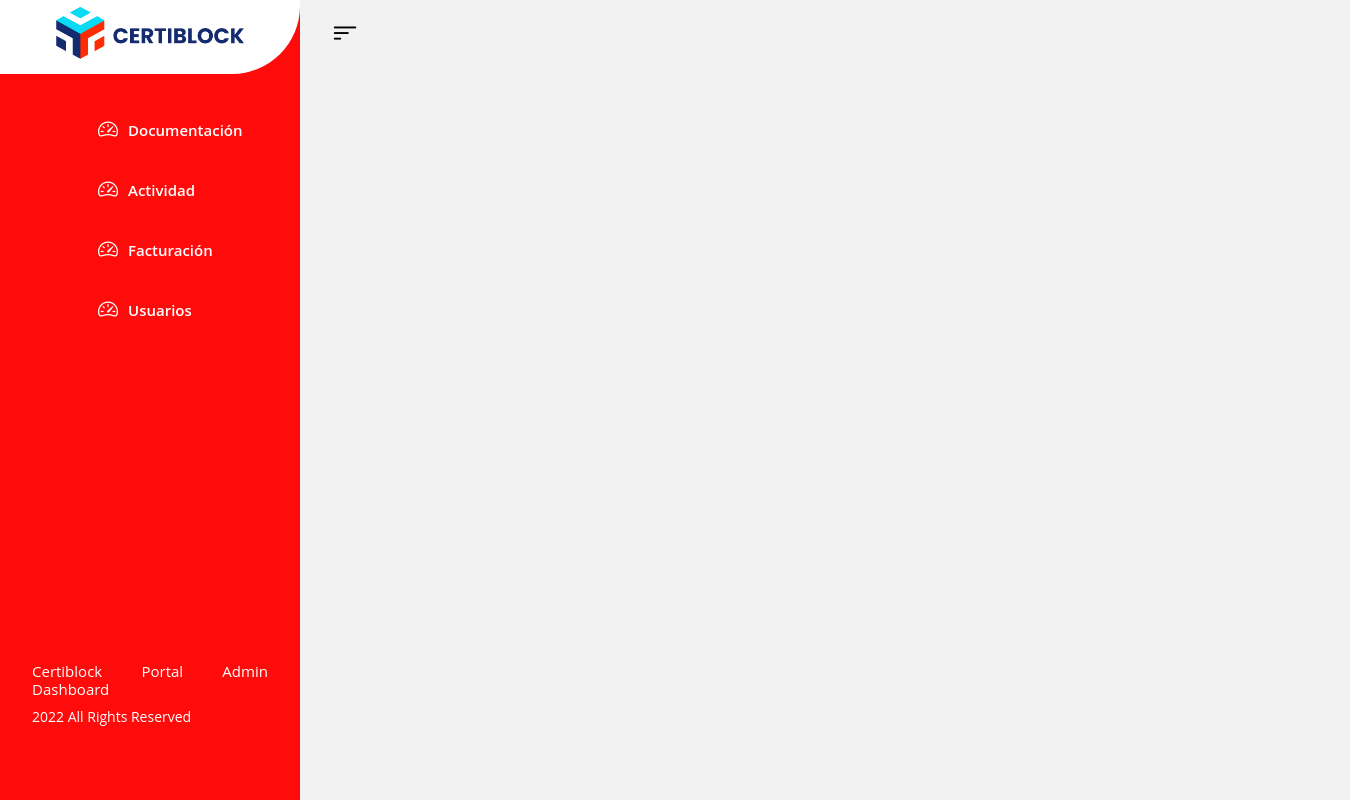
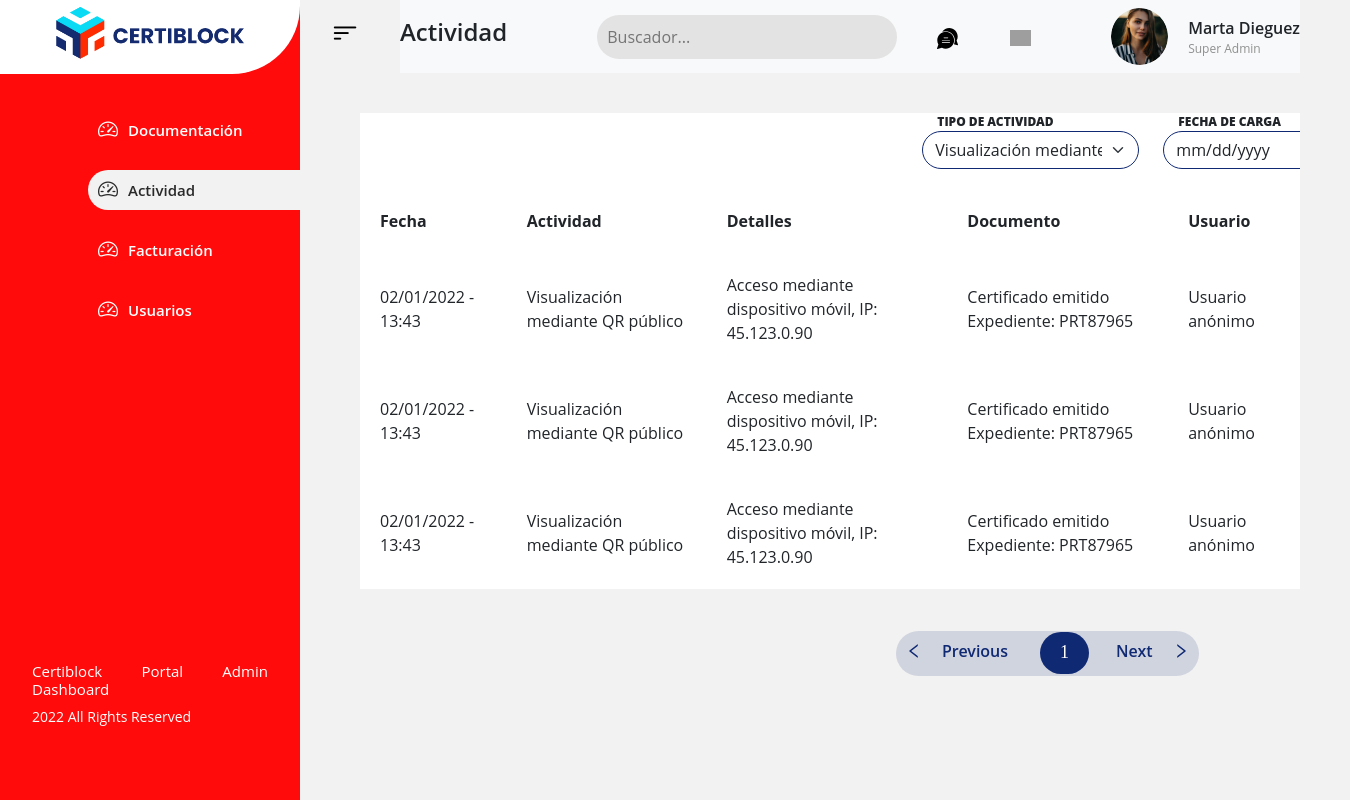
Before and after one commit to javidiazrve/certi_signer, a React (Create React App) app: page /actividad in a window 1280 px wide. Shown: the whole page, 1350 px wide, since content can reach past the window. Built offline with nearby package versions, Linux system fonts and the light colour scheme; grey boxes are pictures that could not be loaded.

Commit message:
css actividad

```diff
--- a/src/App.js
+++ b/src/App.js
@@ -1,6 +1,8 @@
 import "./App.css";
 import SideMenu from "./components/SideMenu";
 import ListDocu from "./Pages/Documentation/ListDocu";
+import Actividad from "./Pages/Actividad/Actividad";
+
 
 import {
   BrowserRouter as Router,
@@ -23,7 +25,7 @@ function App() {
       <div className={`container ${inactive ? "inactive" : ""}`}>
         <Routes>
           <Route exact path={"/documentacion"} activeClassName="active" element={<ListDocu />} />
-          <Route exact path={"/ListDocu"} activeClassName="active" element={<ListDocu />} />
+          <Route exact path={"/actividad"} activeClassName="active" element={<Actividad />} />
         </Routes>
       </div>
 
--- a/src/Components/SideMenu.js
+++ b/src/Components/SideMenu.js
@@ -8,7 +8,7 @@ const menuItems = [
     name: "Documentación", exact: true, to: '/documentacion', iconClassName: 'bi bi-speedometer2'
   },
   {
-    name: "Actividad", exact: true, to: '/', iconClassName: 'bi bi-speedometer2'
+    name: "Actividad", exact: true, to: '/actividad', iconClassName: 'bi bi-speedometer2'
   },
   {
     name: "Facturación", exact: true, to: '/', iconClassName: 'bi bi-speedometer2'
--- /dev/null
+++ b/src/Pages/Actividad/Actividad.js
@@ -0,0 +1,227 @@
+import { useState } from "react";
+import { Table, Input } from 'antd';
+import { Container, Row, Col, Form, Navbar, Nav, Modal } from 'react-bootstrap';
+import '../../components/Navbar/NavbarHeader.css';
+import user from "../../assets/user.png";
+import chat from "../../assets/chat.svg";
+import bell from "../../assets/bell.svg";
+// Css
+import "../Documentation/ListDocu.css"
+
+const data = [
+    {
+        key: '1',
+        fecha: '02/01/2022 - 13:43',
+        actividad: "Visualización mediante QR público",
+        detalles: 'Acceso mediante dispositivo móvil, IP: 45.123.0.90',
+        documento: "Certificado emitido Expediente: PRT87965",
+        usuario: "Usuario anónimo"
+    },
+    {
+        key: '2',
+        fecha: '02/01/2022 - 13:43',
+        actividad: "Visualización mediante QR público",
+        detalles: 'Acceso mediante dispositivo móvil, IP: 45.123.0.90',
+        documento: "Certificado emitido Expediente: PRT87965",
+        usuario: "Usuario anónimo"
+    },
+    {
+        key: '3',
+        fecha: '02/01/2022 - 13:43',
+        actividad: "Visualización mediante QR público",
+        detalles: 'Acceso mediante dispositivo móvil, IP: 45.123.0.90',
+        documento: "Certificado emitido Expediente: PRT87965",
+        usuario: "Usuario anónimo"
+    },
+    {
+        key: '4',
+        fecha: '02/01/2022 - 13:43',
+        actividad: "Visualización mediante QR público",
+        detalles: 'Acceso mediante dispositivo móvil, IP: 45.123.0.90',
+        documento: "Certificado emitido Expediente: PRT87965",
+        usuario: "Usuario anónimo"
+    },
+    {
+        key: '5',
+        fecha: '02/01/2022 - 13:43',
+        actividad: "Visualización mediante QR público",
+        detalles: 'Acceso mediante dispositivo móvil, IP: 45.123.0.90',
+        documento: "Certificado emitido Expediente: PRT87965",
+        usuario: "Usuario anónimo"
+    },
+    {
+        key: '6',
+        fecha: '02/01/2022 - 13:43',
+        actividad: "Visualización mediante QR público",
+        detalles: 'Acceso mediante dispositivo móvil, IP: 45.123.0.90',
+        documento: "Certificado emitido Expediente: PRT87965",
+        usuario: "Usuario anónimo"
+    },
+    {
+        key: '7',
+        fecha: '02/01/2022 - 13:43',
+        actividad: "Visualización mediante QR público",
+        detalles: 'Acceso mediante dispositivo móvil, IP: 45.123.0.90',
+        documento: "Certificado emitido Expediente: PRT87965",
+        usuario: "Usuario anónimo"
+    }
+];
+
+const columns = [
+    {
+        title: 'Fecha',
+        dataIndex: 'fecha',
+        key: 'fecha',
+    },
+    {
+        title: 'Actividad',
+        dataIndex: 'actividad',
+        key: 'actividad',
+    },
+    {
+        title: 'Detalles',
+        dataIndex: 'detalles',
+        key: 'detalles',
+    },
+    {
+        title: 'Documento',
+        dataIndex: 'documento',
+        key: 'documento',
+    },
+    {
+        title: 'Usuario',
+        key: 'usuario',
+        dataIndex: 'usuario',
+    },
+];
+
+const actividad = [
+    {
+        actividad: "Visualización mediante QR público", id: 1
+    },
+    {
+        actividad: "Modificación de metadatos asociados", id: 2
+    },
+    {
+        actividad: "Nuevo documento creado", id: 3
+    },
+    {
+        actividad: "Documento privado,intento de acceso fallido", id: 4
+    }
+]
+
+
+export default function Actividad() {
+    const [dataSource, setDataSource] = useState(data);
+    const [value, setValue] = useState('');
+
+    const FilterByNameInput = (
+        <Input
+            placeholder="Search Name"
+            value={value}
+            onChange={e => {
+                const currValue = e.target.value;
+                setValue(currValue);
+                const filteredData = data.filter(entry =>
+                    entry.documento.includes(currValue)
+                );
+                setDataSource(filteredData);
+            }}
+        />
+    );
+
+
+
+
+
+    return (
+        <>
+            <Container>
+                <Navbar className="nav-css" collapseOnSelect expand="lg" bg="light" variant="light">
+                    <h4 className="navTitle">Actividad</h4>
+                    <Navbar.Toggle aria-controls="responsive-navbar-nav" />
+                    <Navbar.Collapse id="responsive-navbar-nav" className="margin-navbar">
+                        <Nav className="me-auto">
+                            <Input
+                                placeholder="Buscador..."
+                                value={value}
+                                onChange={e => {
+                                    const currValue = e.target.value;
+                                    setValue(currValue);
+                                    const filteredData = data.filter(entry =>
+                                        entry.documento.includes(currValue)
+                                    );
+                                    setDataSource(filteredData);
+                                }}
+                            />
+                        </Nav>
+
+                        <Nav className="me-auto">
+                            <button className="btn btn-outline-secondary  border-bottom-0 border rounded-pill ms-n5 nav-button" type="button">
+                                <img className="nav-icon" src={chat} alt="chat" />
+                            </button>
+                        </Nav>
+
+                        <Nav className="me-auto">
+                            <button className="btn btn-outline-secondary  border-bottom-0 border rounded-pill ms-n5 nav-button" type="button">
+                                <img className="nav-icon" src={bell} alt="bell" />
+                            </button>
+                        </Nav>
+
+                        <div className="container-user">
+                            <div className="avatar">
+                                <img className="user-css" src={user} alt="user" />
+                            </div>
+                            <div className="user-info-nav">
+                                <p className="name-user">Marta Dieguez</p>
+                                <p className="rol-user">Super Admin</p>
+                            </div>
+                        </div>
+                    </Navbar.Collapse>
+                </Navbar>
+                <div className="table-responsive">
+                    <Row>
+                        <Col lg="1">
+
+                        </Col>
+
+                        <Col lg="3">
+
+                        </Col>
+
+                        <Col lg="3">
+
+                        </Col>
+
+                        <Col lg="3">
+                            <div className="SelectBusqueda">
+                                <p className="title-filter">TIPO DE ACTIVIDAD</p>
+
+                                <Form.Select className="select-css" aria-label="Default select example">
+                                    {
+                                        actividad.map(actividad => (
+                                            <option key={actividad.id} value={actividad.actividad} >{actividad.actividad}</option>
+                                        ))
+                                    }
+                                </Form.Select>
+
+                            </div>
+                        </Col>
+
+                        <Col lg="2">
+                            <div className="SelectBusqueda">
+                                <p className="title-filter">FECHA DE CARGA</p>
+
+                                <Form.Group controlId="dob">
+                                    <Form.Control className="select-css" type="date" name="dob" placeholder="Date of Birth" />
+                                </Form.Group>
+                            </div>
+                        </Col>
+
+                    </Row>
+                    <Table columns={columns} dataSource={dataSource} />
+                </div>
+            </Container>
+        </>
+    );
+}
--- a/src/Pages/Documentation/ListDocu.css
+++ b/src/Pages/Documentation/ListDocu.css
@@ -113,6 +113,8 @@
 /* table */
 .ant-table {
     width: 100% !important;
+    max-height: 400px;
+    overflow: auto;
 }
 
 /* row data */
@@ -143,12 +145,14 @@
     padding-left: 20px !important;
     color: #102973 !important;
     font-weight: 600 !important;
+    cursor: pointer;
 }
 .ant-pagination-next::before{
     content: "Next" !important;
     padding-right: 20px !important;
     color: #102973 !important;
     font-weight: 600 !important;
+    cursor: pointer;
 }
 .ant-pagination-item-link{
     border:0px !important;
--- a/src/Pages/Documentation/ListDocu.js
+++ b/src/Pages/Documentation/ListDocu.js
@@ -1,5 +1,4 @@
 import React, { Component, useState } from 'react';
-//import DataTable from 'react-data-table-component';
 import { Table, Tag, Input } from 'antd';
 import { FontAwesomeIcon } from "@fortawesome/react-fontawesome";
 import { faSearch } from "@fortawesome/free-solid-svg-icons";
@@ -792,12 +791,12 @@ class ListDocu extends Component {
                                             </Col>
 
                                             <Col lg="4">
-                                                <Form.Group className="mb-3" controlId="formBasicExpediente">
+                                                <Form.Group style={{marginBottom: "8px !important;"}} controlId="formBasicExpediente">
                                                     <Form.Label className="title-filter-modal">Etiquetas:</Form.Label>
                                                 </Form.Group>
                                                 {
                                                     this.state.etiqueta.map(valor => (
-                                                        <span key={valor.id}>{valor.text}</span>
+                                                        <span className="tag-span" key={valor.id}>{valor.text}</span>
                                                     ))
                                                 }
                                             </Col>
@@ -921,7 +920,7 @@ class ListDocu extends Component {
                                                 </Col>
                                                 <Col lg="3">
                                                     <img className="info-css"  style={{ margin: "0 auto", display: "flex" }}  src={qr} alt="qr" />
-                                                    <button className="btn btn-outline-secondary  border-bottom-0 border rounded-pill ms-n5 nav-button" style={{ margin: "0 auto", display: "flex" }} type="button"><img className="nav-icon" src={share} alt="share" />Compartir</button>
+                                                    <button className="btn btn-outline-secondary  border-bottom-0 border rounded-pill ms-n5 nav-button" style={{ margin: "0 auto", display: "flex" }} type="button"><img className="share-icon" src={share} alt="share" />Compartir</button>
                                                 </Col>
                                             </Row>
                                         </div>
```
